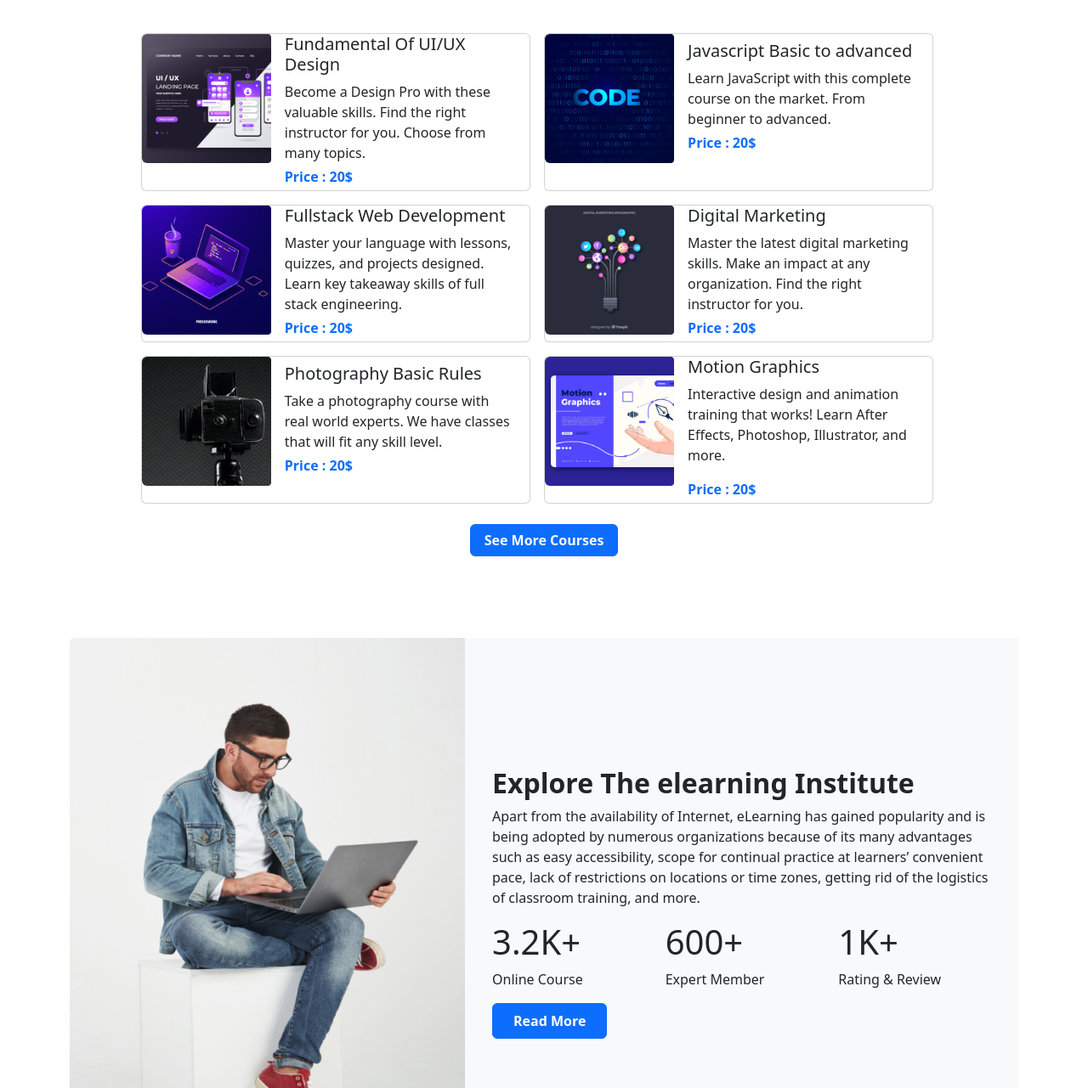
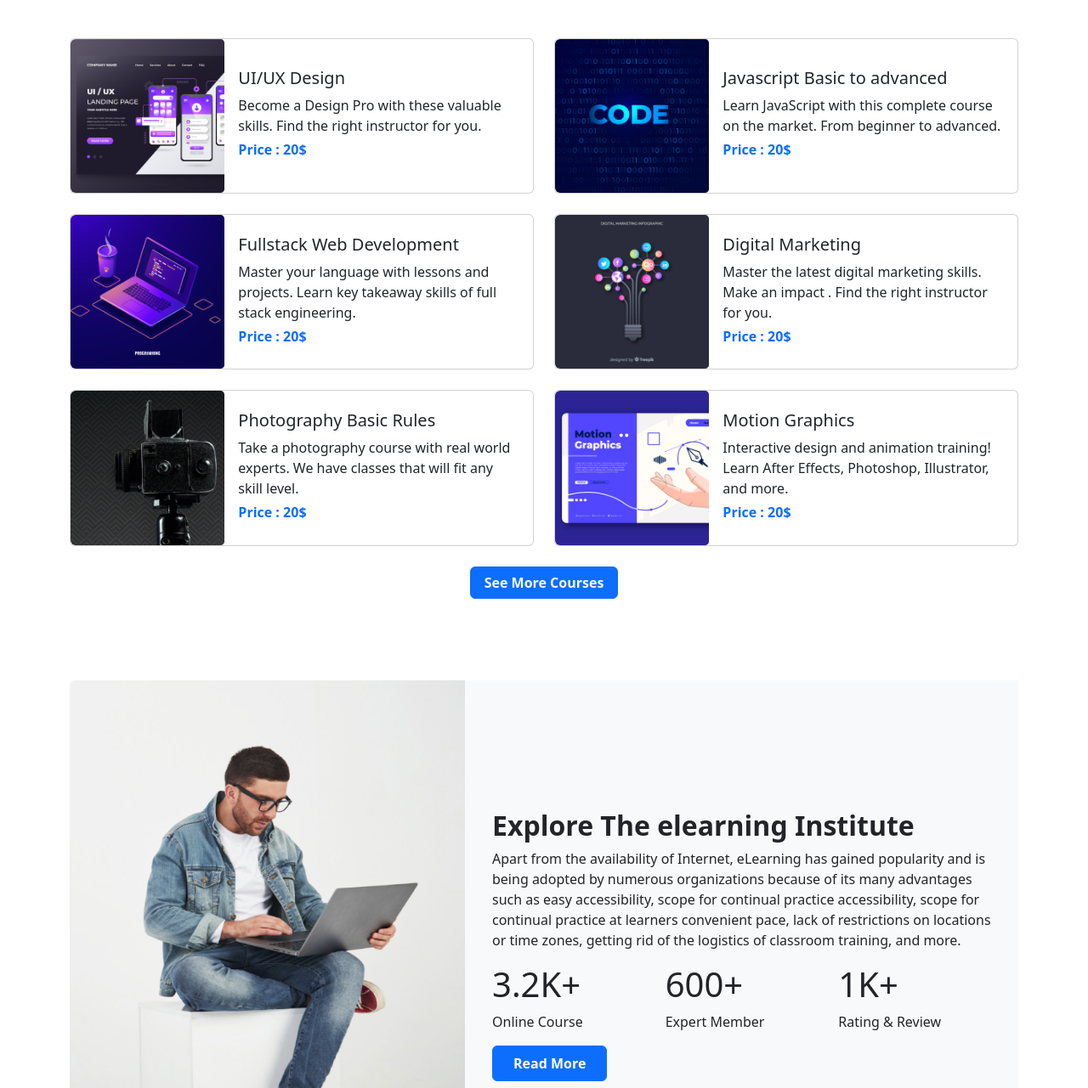
Before and after one commit to shamim565/eLearn, a plain HTML site: page index.html in a window 1280 px wide. Shown: the part 837-2118 px from the top of the page at 85% size. Drawn offline with nearby package versions, Linux system fonts and the light colour scheme.

Commit message:
fixed courses section and improved responsiveness

```diff
--- a/index.html
+++ b/index.html
@@ -20,7 +20,7 @@
     <header class="container mb-5">
         <nav class="navbar navbar-expand-lg bg-light">
             <div class="container-fluid">
-                <a class="navbar-brand fs-4 fw-semibold " href="#">eLearn</a>
+                <a class="navbar-brand fs-3 fw-bold " href="#">eLearn</a>
                 <button class="navbar-toggler" type="button" data-bs-toggle="collapse"
                     data-bs-target="#navbarSupportedContent" aria-controls="navbarSupportedContent"
                     aria-expanded="false" aria-label="Toggle navigation">
@@ -28,7 +28,7 @@
                 </button>
 
                 <div class="collapse navbar-collapse " id="navbarSupportedContent">
-                    <ul class="navbar-nav mb-2 mb-lg-0 mx-auto">
+                    <ul class="navbar-nav mb-2 fs-4 mb-lg-0 mx-auto">
                         <li class="nav-item">
                             <a class="nav-link active" aria-current="page" href="#">Home</a>
                         </li>
@@ -62,30 +62,36 @@
                         <div class="darken-image">
                             <img src="images/cover/cover-1.jpg" class="d-block w-100 " alt="...">
                         </div>
-                        <div class="carousel-caption d-md-block position-lg-absolute w-75">
-                            <h5 class="fs-1 fw-bold">Get Started Digital Learning</h5>
-                            <p class="fs-6 lh-1">Build your future learning latest technologies.</p>
-                            <button type="button" class="btn btn-primary px-3 fw-semibold">Get Started</button>
+                        <div class="carousel-caption d-md-block py-0 py-lg-5 my-0 my-lg-5">
+                            <h5 class="fs-3 lh-1 my-1 my-lg-2 fw-bold">Get Started Digital Learning</h5>
+                            <p class="lh-1 my-1 mb-lg-2">Build your future learning latest technologies.</p>
+                            <button type="button"
+                                class="btn btn-primary py-0 py-md-2 px-1 px-md-3 fw-semibold mb-0 mb-md-5">Get
+                                Started</button>
                         </div>
                     </div>
                     <div class="carousel-item img-fluid" data-bs-interval="2000">
                         <div class="darken-image">
                             <img src="images/cover/cover-2.jpg" class="d-block w-100" alt="...">
                         </div>
-                        <div class="carousel-caption d-md-block w-75">
-                            <h5 class="fs-1 fw-bold">Get Started Digital Learning</h5>
-                            <p class="fs-6 lh-1">Build your future learning latest technologies.</p>
-                            <button type="button" class="btn btn-primary px-3 fw-semibold">Get Started</button>
+                        <div class="carousel-caption d-md-block py-0 py-lg-5 my-0 my-lg-5">
+                            <h5 class="fs-3 lh-1 my-1 my-lg-2 fw-bold">Get Started Digital Learning</h5>
+                            <p class="lh-1 my-1 mb-lg-2">Build your future learning latest technologies.</p>
+                            <button type="button"
+                                class="btn btn-primary py-0 py-md-2 px-1 px-md-3 fw-semibold mb-0 mb-md-5">Get
+                                Started</button>
                         </div>
                     </div>
                     <div class="carousel-item">
                         <div class="darken-image">
                             <img src="images/cover/cover-3.jpg" class="d-block w-100" alt="...">
                         </div>
-                        <div class="carousel-caption d-md-block w-75">
-                            <h5 class="fs-1 fw-bold ">Get Started Digital Learning</h5>
-                            <p class="fs-6 lh-1">Build your future learning latest technologies..</p>
-                            <button type="button" class="btn btn-primary px-3 fw-semibold">Get Started</button>
+                        <div class="carousel-caption d-md-block py-0 py-lg-5 my-0 my-lg-5">
+                            <h5 class="fs-3 lh-1 my-1 my-lg-2 fw-bold">Get Started Digital Learning</h5>
+                            <p class="lh-1 my-1 mb-lg-2">Build your future learning latest technologies.</p>
+                            <button type="button"
+                                class="btn btn-primary py-0 py-md-2 px-1 px-md-3 fw-semibold mb-0 mb-md-5">Get
+                                Started</button>
                         </div>
                     </div>
                 </div>
@@ -112,19 +118,21 @@
                     technologies. We have the following courses available for you. </p>
             </div>
             <!-- cards section start  -->
-            <div class="row g-3 justify-content-center container-fluid">
+            <div class="row row-cols-1 row-cols-1 row-cols-md-1 row-cols-lg-2 g-4">
                 <!-- card-1 start  -->
-                <div class="card col-lg-5 col-md-12 px-0 me-lg-3">
+                <article class="col">
+                    <div class="card">
                         <div class="row g-0">
                             <div class="col-md-4">
-                            <img src="images/course/course-1.png" class="img-fluid rounded-start d-block w-100"
-                                alt="...">
+                                <img src="images/course/course-1.png"
+                                    class="img-fluid rounded-start d-block w-100 h-100" alt="...">
                             </div>
                             <div class="col-md-8 d-flex align-items-center pt-3 pt-lg-0">
-                            <div class="card-body pb-0">
-                                <h5 class="card-title">Fundamental Of UI/UX Design</h5>
-                                <p class="card-text mb-1 mb-1">Become a Design Pro with these valuable skills. Find the
-                                    right instructor for you. Choose from many topics.</p>
+                                <div class="card-body">
+                                    <h5 class="card-title">UI/UX Design</h5>
+                                    <p class="card-text mb-1">Become a Design Pro with these valuable skills. Find
+                                        the
+                                        right instructor for you.</p>
                                     <p class="card-text mb-1"><small class="text-primary fs-6  fw-semibold">Price :
                                             20$</small>
                                     </p>
@@ -132,19 +140,22 @@
                             </div>
                         </div>
                     </div>
+                </article>
                 <!-- card-1 end  -->
 
                 <!-- card-2 start  -->
-                <div class="card col-lg-5 col-md-12 px-0">
+                <article class="col">
+                    <div class="card">
                         <div class="row g-0">
                             <div class="col-md-4">
-                            <img src="images/course/course-2.png" class="img-fluid rounded-start d-block w-100"
-                                alt="...">
+                                <img src="images/course/course-2.png"
+                                    class="img-fluid rounded-start d-block w-100 h-100" alt="...">
                             </div>
                             <div class="col-md-8 d-flex align-items-center pt-3 pt-lg-0">
                                 <div class="card-body">
                                     <h5 class="card-title">Javascript Basic to advanced</h5>
-                                <p class="card-text mb-1">Learn JavaScript with this complete course on the market. From
+                                    <p class="card-text mb-1">Learn JavaScript with this complete course on the market.
+                                        From
                                         beginner to advanced.</p>
                                     <p class="card-text mb-1"><small class="text-primary fs-6  fw-semibold">Price :
                                             20$</small>
@@ -153,19 +164,21 @@
                             </div>
                         </div>
                     </div>
+                </article>
                 <!-- card end  -->
                 <!-- card-3 start  -->
-                <div class="card col-lg-5 col-md-12 px-0 me-lg-3">
+                <article class="col">
+                    <div class="card">
                         <div class="row g-0">
                             <div class="col-md-4">
-                            <img src="images/course/course-3.png" class="img-fluid rounded-start d-block w-100"
-                                alt="...">
+                                <img src="images/course/course-3.png"
+                                    class="img-fluid rounded-start d-block w-100 h-100" alt="...">
                             </div>
                             <div class="col-md-8 d-flex align-items-center pt-3 pt-lg-0">
                                 <div class="card-body">
                                     <h5 class="card-title">Fullstack Web Development</h5>
-                                <p class="card-text mb-1">Master your language with lessons, quizzes, and projects
-                                    designed. Learn key takeaway skills of full stack
+                                    <p class="card-text mb-1">Master your language with lessons and projects. Learn key
+                                        takeaway skills of full stack
                                         engineering.</p>
                                     <p class="card-text mb-1"><small class="text-primary fs-6  fw-semibold">Price :
                                             20$</small>
@@ -174,19 +187,21 @@
                             </div>
                         </div>
                     </div>
+                </article>
                 <!-- card end  -->
                 <!-- card-4 start  -->
-                <div class="card col-lg-5 col-md-12 px-0">
+                <article class="col d-none d-lg-block ">
+                    <div class="card">
                         <div class="row g-0">
                             <div class="col-md-4">
-                            <img src="images/course/course-4.png" class=" img-fluid rounded-start d-block w-100"
-                                alt="...">
+                                <img src="images/course/course-4.png"
+                                    class=" img-fluid rounded-start d-block w-100 h-100" alt="...">
                             </div>
                             <div class="col-md-8 d-flex align-items-center pt-3 pt-lg-0">
                                 <div class="card-body">
                                     <h5 class="card-title">Digital Marketing</h5>
-                                <p class="card-text mb-1">Master the latest digital marketing skills. Make an impact at
-                                    any organization. Find the right instructor for you. </p>
+                                    <p class="card-text mb-1">Master the latest digital marketing skills. Make an impact
+                                        . Find the right instructor for you. </p>
                                     <p class="card-text mb-1"><small class="text-primary fs-6  fw-semibold">Price :
                                             20$</small>
                                     </p>
@@ -194,13 +209,15 @@
                             </div>
                         </div>
                     </div>
+                </article>
                 <!-- card end  -->
                 <!-- card-5 start  -->
-                <div class="card col-lg-5 col-md-12 px-0 me-lg-3">
+                <article class="col d-none d-lg-block">
+                    <div class="card">
                         <div class="row g-0">
                             <div class="col-md-4">
-                            <img src="images/course/course-5.png" class="img-fluid rounded-start d-block w-100"
-                                alt="...">
+                                <img src="images/course/course-5.png"
+                                    class="img-fluid rounded-start d-block w-100 h-100" alt="...">
                             </div>
                             <div class="col-md-8 d-flex align-items-center pt-3 pt-lg-0">
                                 <div class="card-body">
@@ -214,18 +231,22 @@
                             </div>
                         </div>
                     </div>
+                </article>
                 <!-- card end  -->
                 <!-- card-6 start  -->
-                <div class="card col-lg-5 col-md-12 px-0 d-md-flex">
+                <article class="col d-none d-lg-block">
+                    <div class="card">
                         <div class="row g-0">
                             <div class="col-md-4">
-                            <img src="images/course/course-6.png" class="img-fluid rounded-start d-block w-100"
-                                alt="...">
+                                <img src="images/course/course-6.png"
+                                    class="img-fluid rounded-start d-block w-100 h-100" alt="...">
                             </div>
                             <div class="col-md-8 d-flex align-items-center pt-3 pt-lg-0">
                                 <div class="card-body">
                                     <h5 class="card-title">Motion Graphics</h5>
-                                <p class="card-text">Interactive design and animation training that works! Learn After
+                                    <p class="card-text mb-1">Interactive design and animation training!
+                                        Learn
+                                        After
                                         Effects, Photoshop, Illustrator, and more.</p>
                                     <p class="card-text mb-1"><small class="text-primary fs-6 fw-semibold">Price :
                                             20$</small>
@@ -234,8 +255,8 @@
                             </div>
                         </div>
                     </div>
+                </article>
                 <!-- card end  -->
-
             </div>
             <!-- cards section end  -->
             <div class="text-center my-4">
@@ -249,16 +270,36 @@
             <div class="card" style="border: 0;">
                 <div class="row g-0 ">
                     <div class="col-md-5">
-                        <img src="images/working.png" class="img-fluid rounded-start" alt="...">
+                        <img src="images/working.png" class="img-fluid rounded-start h-100" alt="...">
                     </div>
-                    <div class="col-md-7 bg-light p-3 d-flex align-items-center">
+                    <div class="col-md-7 bg-light p-lg-3 d-flex align-items-center">
                         <div class="card-body">
                             <h5 class="card-title fs-2 fw-bolder">Explore The elearning Institute</h5>
-                            <p class="card-text">Apart from the availability of Internet, eLearning has gained
-                                popularity and is being adopted by numerous organizations because of its many advantages
-                                such as easy accessibility, scope for continual practice at learners’ convenient pace,
+
+                            <p class=" card-text">
+
+                                Apart from the
+                                availability of
+                                Internet,
+                                eLearning has gained
+                                popularity and is being adopted by numerous organizations because of its many
+                                advantages such as easy
+                                <span class="d-none d-lg-inline">
+                                    accessibility, scope for continual
+                                    practice
+                                    accessibility,
+                                    scope for continual
+                                    practice
+                                    at
+                                    learners convenient
+                                    pace,
                                     lack of restrictions on locations or time zones, getting rid of the logistics of
-                                classroom training, and more.</p>
+                                    classroom training, and more.
+                                </span>
+                                <span class="d-lg-none">...</span>
+                                <a class="d-lg-none" href="">See more</a>
+                            </p>
+
                             <div class="row row-cols-1 row-cols-2 row-cols-lg-3">
                                 <div class="col">
                                     <h1>3.2K+</h1>
--- a/style.css
+++ b/style.css
@@ -7,7 +7,3 @@
     right: 0;
     background: rgba(29, 29, 29, 0.7);
 }
-
-.card {
-    --bs-card-spacer-y: 0;
-}
```
Lines whose indentation alone changed are shown as unchanged.
